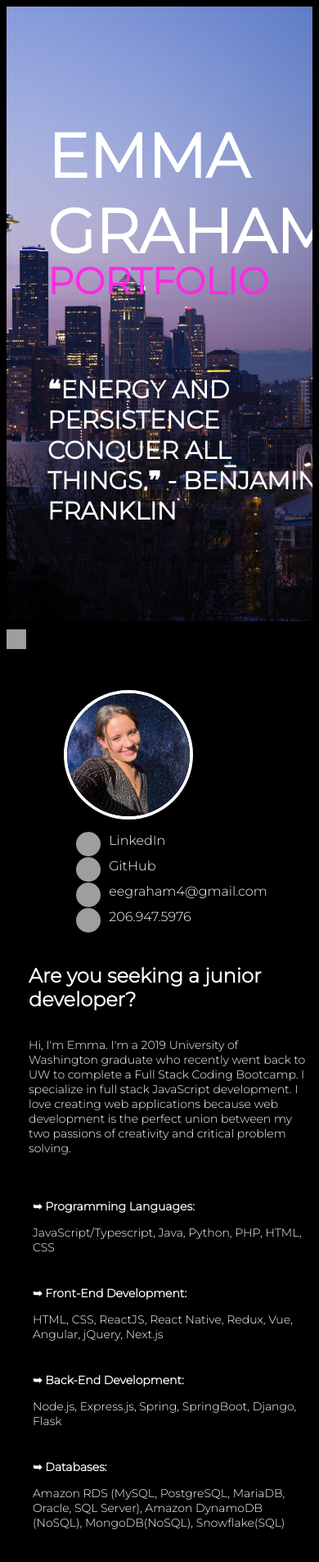
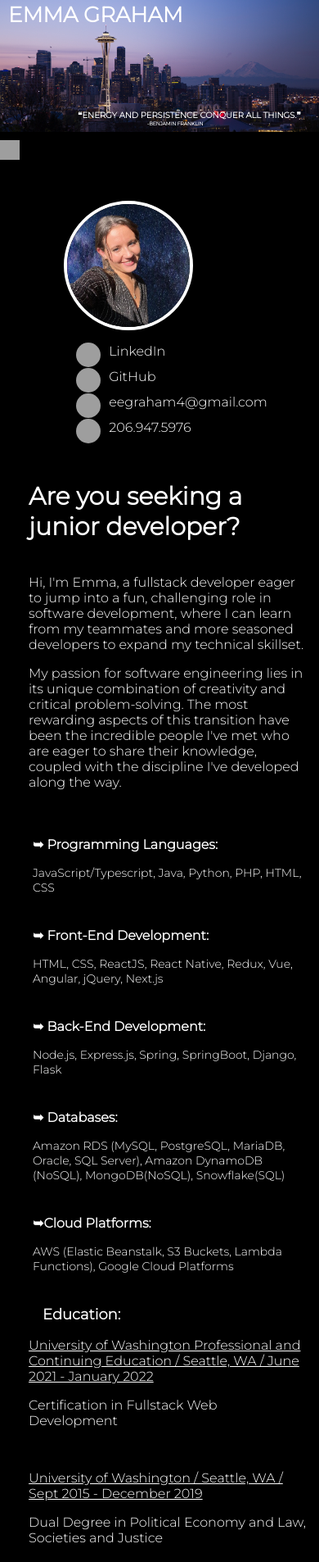
Before and after one commit to egraham96/React-Portfolio, a React (Create React App) app: page / in a window 390 px wide. Shown: the top 1906 px of the page at 82% size. Built offline with nearby package versions, Linux system fonts and the light colour scheme; grey boxes are pictures that could not be loaded.

Commit message:
Made more resposive to smaller screens

```diff
--- a/src/components/about/about.css
+++ b/src/components/about/about.css
@@ -52,7 +52,7 @@ color:white;
     min-width: 400px;
     max-width: 1000px;
     margin-left: 25px;
-    font-size: 14px;
+    font-size: 16px;
 }
 
 #blurb {
@@ -64,7 +64,7 @@ color:white;
 }
 
 #blurb h4 {
-    font-size: 24px;
+    font-size: 30px;
 }
 
 #skills {
@@ -74,11 +74,20 @@ color:white;
 
 #skills span {
     margin: 10px;
+    font-size:14px;
+}
+
+#skills span .skills-header {
+    font-size:16px
 }
 
 
-#education li {
-    font-weight:bolder;
+#education {
+    font-size:16px;
+}
+
+.education-header {
+    font-size:18px;
 }
 
 #decor {
@@ -130,6 +139,14 @@ color:white;
         width: 85%;
     }
 
+    .education-header {
+        display: flex;
+        flex-direction: row;
+        flex-wrap: wrap;
+        margin: 5%;
+        width: 85%;
+    }
+
     #skills span {
         margin: 5px;
     }
--- a/src/components/about/about.js
+++ b/src/components/about/about.js
@@ -8,16 +8,16 @@ import { useState } from 'react';
 
 function About() {
     const [contact, setContact] = useState([
-        {name: 'LinkedIn', value: 'https://linkedin.com/in/emmag96', img:"https://img.icons8.com/fluency/48/000000/linkedin.png"},
-        {name: 'GitHub', value: 'https://github.com/egraham96', img: "https://img.icons8.com/fluency/48/000000/github.png"},
-        {name: 'eegraham4@gmail.com', value: 'mailto:eegraham4@gmail.com', img:'https://img.icons8.com/emoji/48/000000/e-mail.png'},
-        {name: '206.947.5976', value: 'tel:2069475976', img: 'https://img.icons8.com/fluency/48/000000/phone.png'}
+        { name: 'LinkedIn', value: 'https://linkedin.com/in/emmag96', img: "https://img.icons8.com/fluency/48/000000/linkedin.png" },
+        { name: 'GitHub', value: 'https://github.com/egraham96', img: "https://img.icons8.com/fluency/48/000000/github.png" },
+        { name: 'eegraham4@gmail.com', value: 'mailto:eegraham4@gmail.com', img: 'https://img.icons8.com/emoji/48/000000/e-mail.png' },
+        { name: '206.947.5976', value: 'tel:2069475976', img: 'https://img.icons8.com/fluency/48/000000/phone.png' }
     ])
 
-    const imgs = [code2, code3, code ]
+    const imgs = [code2, code3, code]
 
 
-    return(
+    return (
         <>
             <div id='container'>
                 <div id='contact'>
@@ -25,7 +25,7 @@ function About() {
                     {contact.map(item => (
                         <span>
 
-                        <a href={item.value}><img src={item.img} alt={item.img}/>
+                            <a href={item.value}><img src={item.img} alt={item.img} />
                             </a>
                             <p><a href={item.value}>{item.name}</a></p>
                         </span>
@@ -36,38 +36,39 @@ function About() {
 
                         <span>
                             <h4>Are you seeking a junior developer? </h4>
-                    <p>Hi, I'm Emma. I'm a 2019 University of Washington graduate who recently went back to UW to complete a Full Stack Coding Bootcamp. I specialize in full stack JavaScript development. I love creating web applications because web development is the perfect union between my two passions of creativity and critical problem solving.  </p>
+                            <p>Hi, I'm Emma, a fullstack developer eager to jump into a fun, challenging role in software development, where I can learn from my teammates and more seasoned developers to expand my technical skillset. </p>
+                            <p>My passion for software engineering lies in its unique combination of creativity and critical problem-solving. The most rewarding aspects of this transition have been the incredible people I've met who are eager to share their knowledge, coupled with the discipline I've developed along the way.</p>
                         </span>
 
                     </div>
                     <div id='skills'>
                         <span>
-                        <p><b>➥ Programming Languages:</b></p>
+                            <p class="skills-header"><b>➥ Programming Languages:</b></p>
                             <p>JavaScript/Typescript, Java, Python, PHP, HTML, CSS</p>
                         </span>
                         <span>
-                        <p><b>➥ Front-End Development:</b></p>
+                            <p class="skills-header"><b>➥ Front-End Development:</b></p>
                             <p>HTML, CSS, ReactJS, React Native, Redux, Vue, Angular, jQuery, Next.js</p>
                         </span>
                         <span>
-                        <p><b>➥ Back-End Development:</b></p>
+                            <p class="skills-header"><b>➥ Back-End Development:</b></p>
                             <p>Node.js, Express.js, Spring, SpringBoot, Django, Flask</p>
                         </span>
                         <span>
-                        <p><b>➥ Databases:</b></p>
+                            <p class="skills-header"><b>➥ Databases:</b></p>
                             <p>Amazon RDS (MySQL, PostgreSQL, MariaDB, Oracle, SQL Server), Amazon DynamoDB (NoSQL), MongoDB(NoSQL), Snowflake(SQL)</p>
                         </span>
 
                         <span>
-                        <p><b>➥Cloud Platforms:</b></p>
+                            <p class="skills-header"><b>➥Cloud Platforms:</b></p>
                             <p>AWS (Elastic Beanstalk, S3 Buckets, Lambda Functions), Google Cloud Platforms</p>
                         </span>
 
                     </div>
                     <div id='education'>
-                    <p><b>Education:</b></p>
+                        <p class="education-header"><b>Education:</b></p>
                         <p><u>University of Washington Professional and Continuing Education / Seattle, WA / June 2021 - January 2022</u></p>
-                        <p> Certification in Full Stack Web Development</p>
+                        <p> Certification in Fullstack Web Development</p>
                         <br></br>
                         <p><u>University of Washington / Seattle, WA / Sept 2015 - December 2019</u></p>
                         <p> Dual Degree in Political Economy and Law, Societies and Justice</p>
@@ -75,7 +76,7 @@ function About() {
                 </div>
                 <div id='decor'>
                     {imgs.map(img => (
-                    <img src= {img} alt={img} key={img}/>
+                        <img src={img} alt={img} key={img} />
                     ))}
                 </div>
             </div>
--- a/src/components/documents/documents.css
+++ b/src/components/documents/documents.css
@@ -12,6 +12,7 @@
     font-size: 64px;
     margin-bottom: -35px;
 }
+
 
 
 .card-container {
@@ -69,8 +70,15 @@
         overflow-x: hidden;
     }
 
-    .card-container .card {
+    #documents h2 {
+        font-size: 52px; /* Adjust the font size as needed for smaller screens */
+        /* Add additional styling as needed */
+    }
+
+    .card-container .card-document {
         width: 90%;
-        margin: 5%;
+        margin: 0 auto;
+        padding: 5%;
     }
-}
+
+    }
--- a/src/components/documents/documents.js
+++ b/src/components/documents/documents.js
@@ -12,8 +12,8 @@ import CoverLetter from '../../assets/CoverLetterPDF.pdf'
 
 function Documents() {
     const documents = [
-    { title: 'Resume', link: Resume, img: ResumeImg},
-    { title: 'Cover Letter', link: CoverLetter, img:CoverLetterImg}
+        { title: 'Resume', link: Resume, img: ResumeImg },
+        { title: 'Cover Letter', link: CoverLetter, img: CoverLetterImg }
     ]
 
 
@@ -26,7 +26,7 @@ function Documents() {
                         <div className='card-document'>
                             <img class="document-image" src={document.img} alt={document.img} />
                             <a href={document.link}>
-                            <h3>{document.title}</h3></a>
+                                <h3>{document.title}</h3></a>
                         </div>
                     ))}
                 </div>
--- a/src/components/header/header.css
+++ b/src/components/header/header.css
@@ -4,7 +4,10 @@
 body {
 	background-color: black;
 	overflow-x: hidden;
+	padding:0px;
+	margin: 0px;
 }
+
 .header {
 	width: 100%;
 	height: 750px;
@@ -13,38 +16,65 @@
 	background-repeat: no-repeat;
 	background-size: cover;
 	background-attachment: fixed;
+	margin: 0px;
+	padding: 0px;
 	display: flex;
-	 justify-content: center;
-	 align-content: center;
+	 align-content: space-between;
 	flex-direction: column;
 }
+
 .header h1 {
 	color: white;
 	font-family: 'Montserrat', serif;
 	font-size: 100px;
-	 font-weight:bold;
-	 margin-bottom: -50px;
-	 margin-left: 50px;
+	font-weight: bold;
+	margin-left: 30px;
+	margin-bottom: 0px;
+	margin-top: 20px;
 }
+
 .header h2 {
-	 color: rgb(255, 41, 230);
-	 font-family: 'Montserrat', serif;
-	 font-size: 45px;
-	 margin-left: 50px;
-	 margin-bottom: -15px;
-}
- .header p {
 	color: white;
-	 margin-left: 50px;
 	font-family: 'Montserrat', serif;
 	font-size: 30px;
-	 font-weight:bold;
+	font-weight: 900;
+	margin-left: 570px;
+	margin-top: 500px;
+	margin-bottom: 0px;
 }
+
+.header #author {
+    color: white;
+	font-family: 'Montserrat', serif;
+	font-size: 20px;
+	font-weight: bold;
+	margin-left: 670px;
+	margin-top: 0px;
+}
+
+@media (max-width: 415px) {
 	@media (max-width: 415px) {
 		.header {
-		 width: 100vw;
+			height: auto; /* Adjust the height for smaller screens */
+			background-attachment: scroll; /* Optional: Change background attachment */
 		}
+
 		.header h1 {
-		 font-size: 75px;
+			font-size: 26px; /* Adjusted for smaller screens */
+			margin-left: 10px; /* Reduced margin */
+			margin-top: 2px;
+		}
+
+		.header h2 {
+			font-size: 10px; /* Adjusted for smaller screens */
+			margin-left: 95px; /* Align text with the h1 */
+			margin-top: 100px; /* Adjusted top margin */
+		}
+
+		.header #author {
+			font-size: 6px; /* Adjusted for smaller screens */
+			margin-left: 180px; /* Align text with h1 and h2 */
 		}
 	}
+
+}
--- a/src/components/header/header.js
+++ b/src/components/header/header.js
@@ -1,19 +1,15 @@
 import './header.css'
 
 function Header() {
-    return(
+    return (
         <>
-        <div className='header'>
-            <span>
-           <h1>EMMA  GRAHAM</h1>
-           <h2>PORTFOLIO</h2>
-            </span>
-            <br></br><br></br><br></br><br></br>
-            <p>
-            ❝ENERGY AND PERSISTENCE CONQUER ALL THINGS.❞
-            - BENJAMIN FRANKLIN
-            </p>
-        </div>
+            <div className='header'>
+                <h1>EMMA  GRAHAM</h1>
+                <h2>
+                    ❝ENERGY AND PERSISTENCE CONQUER ALL THINGS.❞
+                </h2>
+                <p id = "author">-BENJAMIN FRANKLIN</p>
+            </div>
         </>
     )
 }
--- a/src/components/projects/projects.css
+++ b/src/components/projects/projects.css
@@ -36,14 +36,14 @@
     margin: 15px;
     /*padding: 15px;*/
     box-shadow: 0 4px 8px rgba(116, 41, 255, 0.1);
-    font-family:'Lora', serif;
+    font-family: 'Lora', serif;
 }
 
 .card-container .card h3 {
     font-family: 'Lora';
     color: white;
     text-align: center;
-    font-weight:normal;
+    font-weight: normal;
 }
 
 
@@ -52,13 +52,13 @@
 }
 
 
-.card-container .card .card-image{
-    box-sizing:border-box;
+.card-container .card .card-image {
+    box-sizing: border-box;
     border: 4px solid white;
-    width:300px;
-    height:200px;
-    padding:0;
-    margin:0 auto;
+    width: 300px;
+    height: 200px;
+    padding: 0;
+    margin: 0 auto;
 }
 
 .card:hover {
@@ -70,8 +70,13 @@
         overflow-x: hidden;
     }
 
+    #projects h2 {
+        font-size: 52px;
+    }
+
     .card-container .card {
         width: 90%;
         margin: 5%;
     }
+
 }
```
Also changed, not shown: src/components/projects/projects.js (+4 -4 lines), 2 other files (tests, documents, lock files or other folders). Lines whose indentation alone changed are shown as unchanged.
